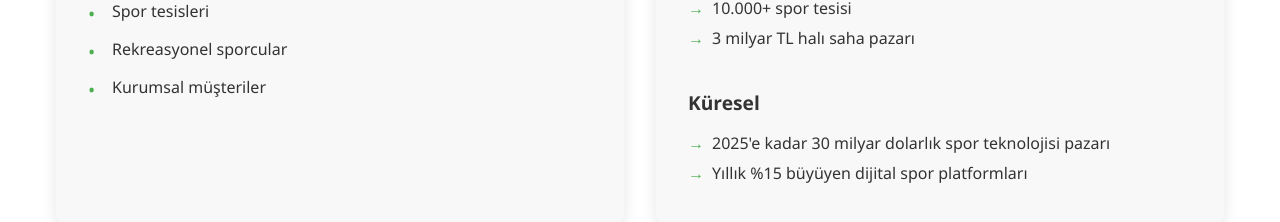
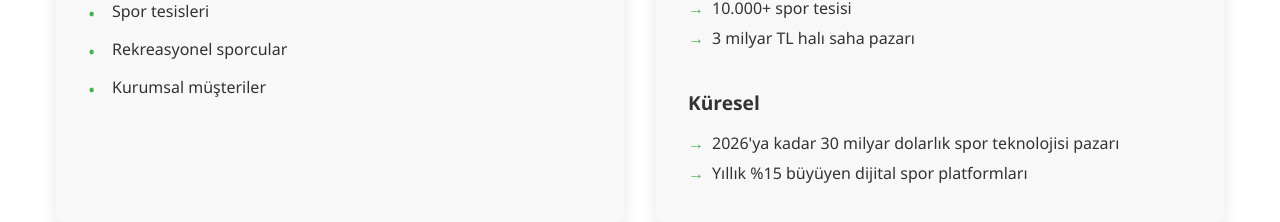
Before and after one commit to xPoleStarx/xPoleStarx.github.io, a React (Create React App) app: page / in a window 1280 px wide. Shown: the part 3012-3234 px from the top of the page. Built offline with nearby package versions, Linux system fonts and the light colour scheme.

Commit message:
Update Market.tsx

```diff
--- a/src/components/Market.tsx
+++ b/src/components/Market.tsx
@@ -55,7 +55,7 @@ const Market: React.FC = () => {
               <div className="stat">
                 <h4>Küresel</h4>
                 <ul>
-                  <li>2025'e kadar 30 milyar dolarlık spor teknolojisi pazarı</li>
+                  <li>2026'ya kadar 30 milyar dolarlık spor teknolojisi pazarı</li>
                   <li>Yıllık %15 büyüyen dijital spor platformları</li>
                 </ul>
               </div>
```
